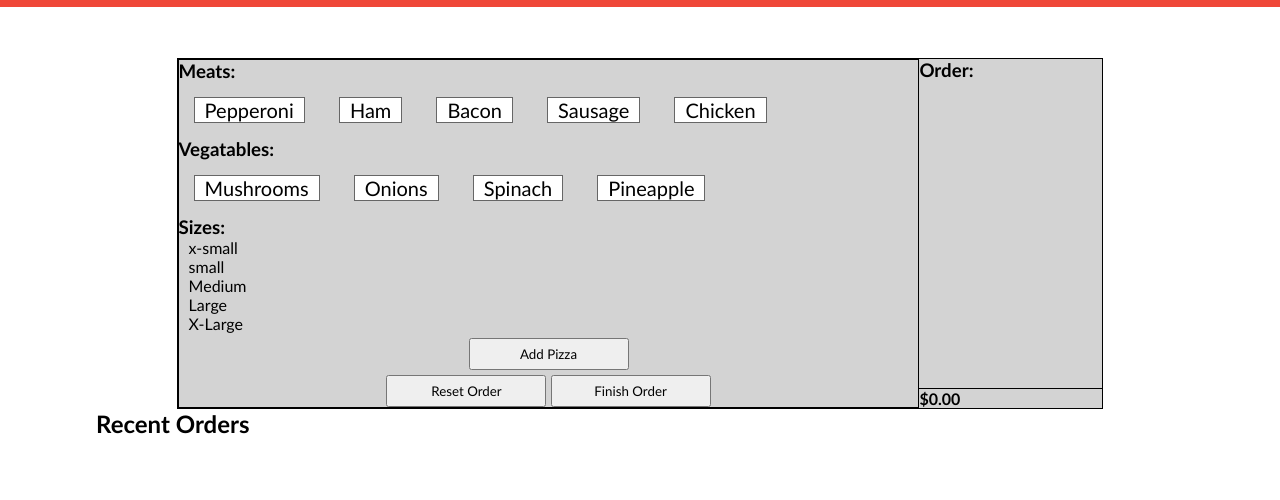
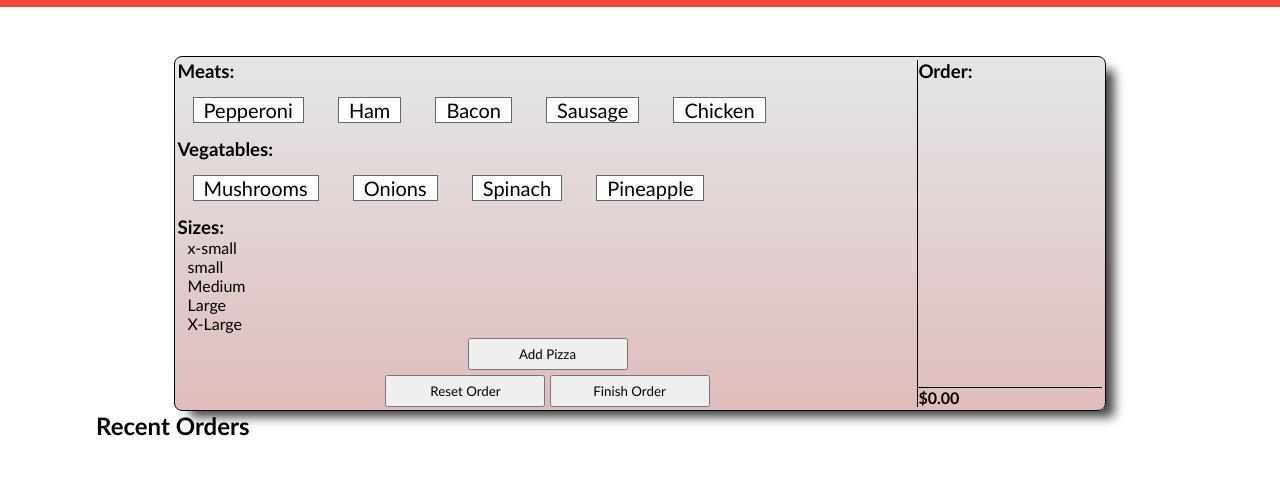
Before and after one commit to sabour18/PizzaPlace, a plain HTML site: page index.html in a window 1280 px wide. Shown: the part 197-697 px from the top of the page. Drawn offline with Linux system fonts and the light colour scheme.

Commit message:
Added shadow to main and gradient

```diff
--- a/styles.css
+++ b/styles.css
@@ -102,8 +102,14 @@ nav{
   }
 
   #main{
-    background-color: lightgrey;
+    background: rgb(223,188,188);
+    background: linear-gradient(0deg, rgba(223,188,188,1) 0%, rgba(228,228,228,1) 94%);
     border: 1px solid black;
+    box-shadow: 12px 10px 11px -4px rgba(0,0,0,0.75);
+    -webkit-box-shadow: 12px 10px 11px -4px rgba(0,0,0,0.75);
+    -moz-box-shadow: 12px 10px 11px -4px rgba(0,0,0,0.75);
+    padding: 3px;
+    border-radius: 8px;
     width: 85%;
     display: flex;
     margin: auto;
@@ -114,7 +120,7 @@ nav{
     display: flex;
     flex-direction: column;
     width: 80%;
-    border: 1px solid black;
+    border-right: 1px solid black;
   }
 
   #recent_orders{
```
